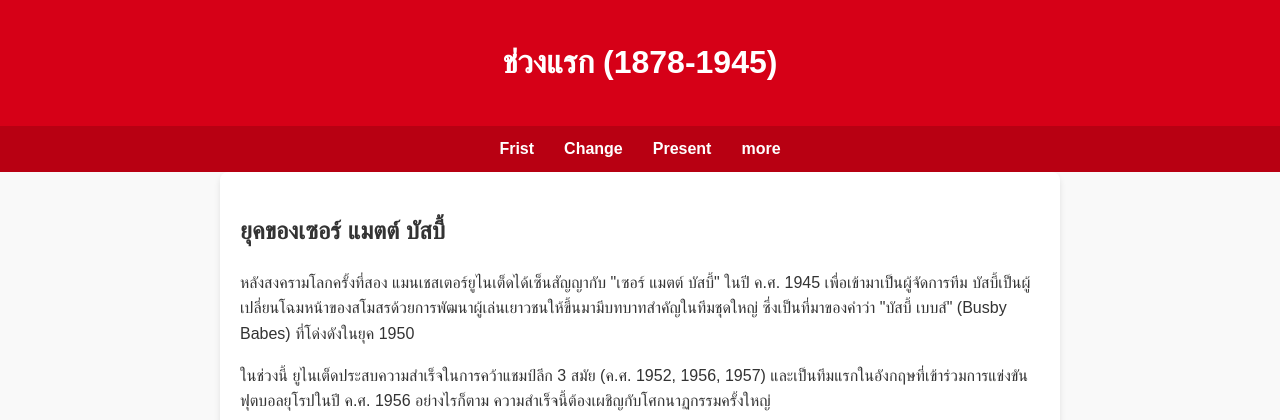
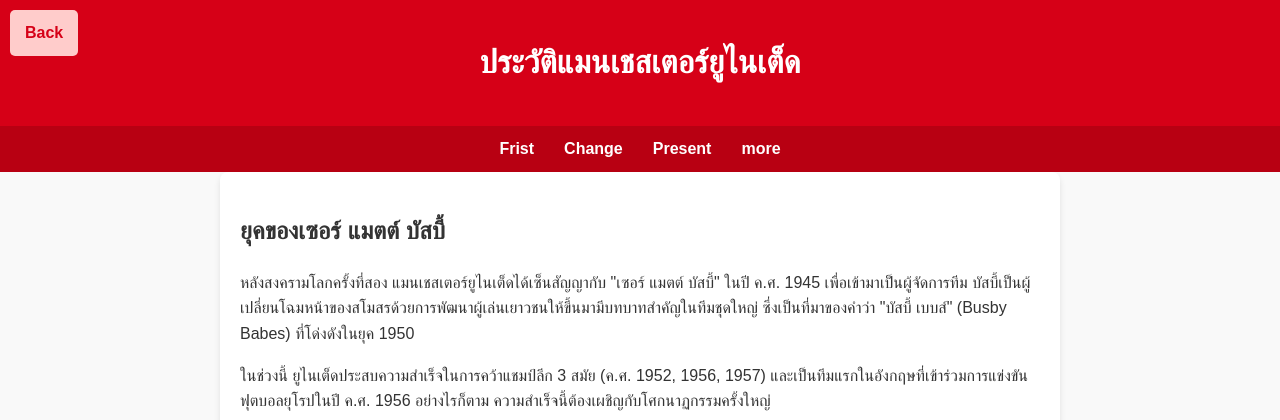
Before and after one commit to kittipongz2005/My_webdev, a Flask app: page /change in a window 1280 px wide. Shown: the top 420 px of the page. Run offline with Flask 3, Linux system fonts and the light colour scheme.

Commit message:
Create Botton Back in history

```diff
--- a/Manchester/templates/change.html
+++ b/Manchester/templates/change.html
@@ -4,7 +4,7 @@
 <head>
     <meta charset="UTF-8">
     <meta name="viewport" content="width=device-width, initial-scale=1.0">
-    <title>ช่วงแรก - ประวัติแมนเชสเตอร์ยูไนเต็ด</title>
+    <title>ประวัติแมนเชสเตอร์ยูไนเต็ด</title>
     <style>
         body {
             font-family: Arial, sans-serif;
@@ -20,6 +20,7 @@
             color: white;
             padding: 1rem 0;
             text-align: center;
+            position: relative;
         }
 
         nav {
@@ -50,6 +51,24 @@
             color: #ffcccb;
         }
 
+        .back-btn {
+            position: absolute;
+            top: 10px;
+            left: 10px;
+            padding: 10px 15px;
+            background-color: #ffcccb;
+            color: #d60017;
+            border: none;
+            border-radius: 5px;
+            font-weight: bold;
+            text-decoration: none;
+            cursor: pointer;
+        }
+
+        .back-btn:hover {
+            background-color: #ff9999;
+        }
+
         .content {
             padding: 20px;
             max-width: 800px;
@@ -76,12 +95,24 @@
         footer a:hover {
             text-decoration: underline;
         }
+
+        @media (max-width: 768px) {
+            nav ul {
+                flex-direction: column;
+                align-items: center;
+            }
+
+            .content {
+                padding: 15px;
+            }
+        }
     </style>
 </head>
 
 <body>
     <header>
-        <h1>ช่วงแรก (1878-1945)</h1>
+        <a href="\dashboard" class="back-btn">Back</a>
+        <h1>ประวัติแมนเชสเตอร์ยูไนเต็ด</h1>
     </header>
 
     <nav>
```
Also changed, not shown: Manchester/static/css/style.css (+19 -0 lines), Manchester/templates/history.html (+20 -10 lines), Manchester/templates/more.html (+20 -11 lines), Manchester/templates/present.html (+20 -10 lines).
